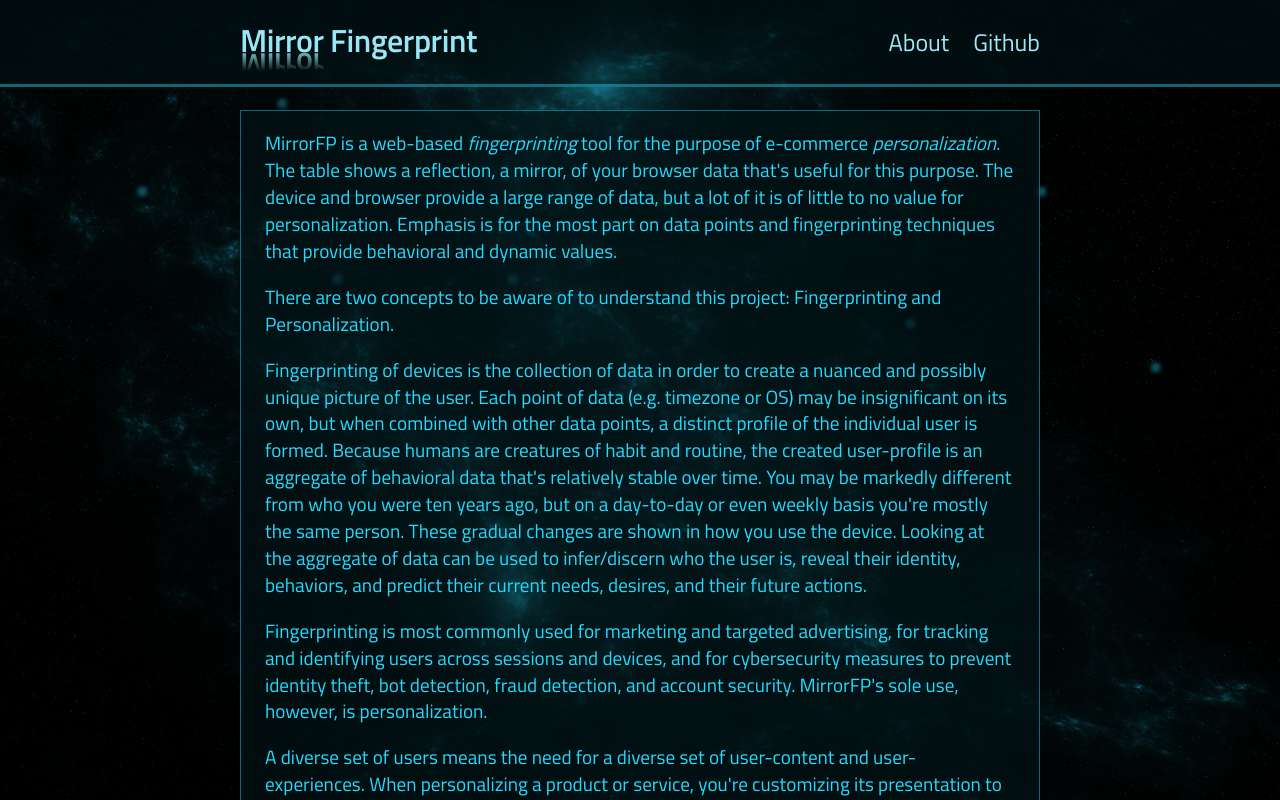
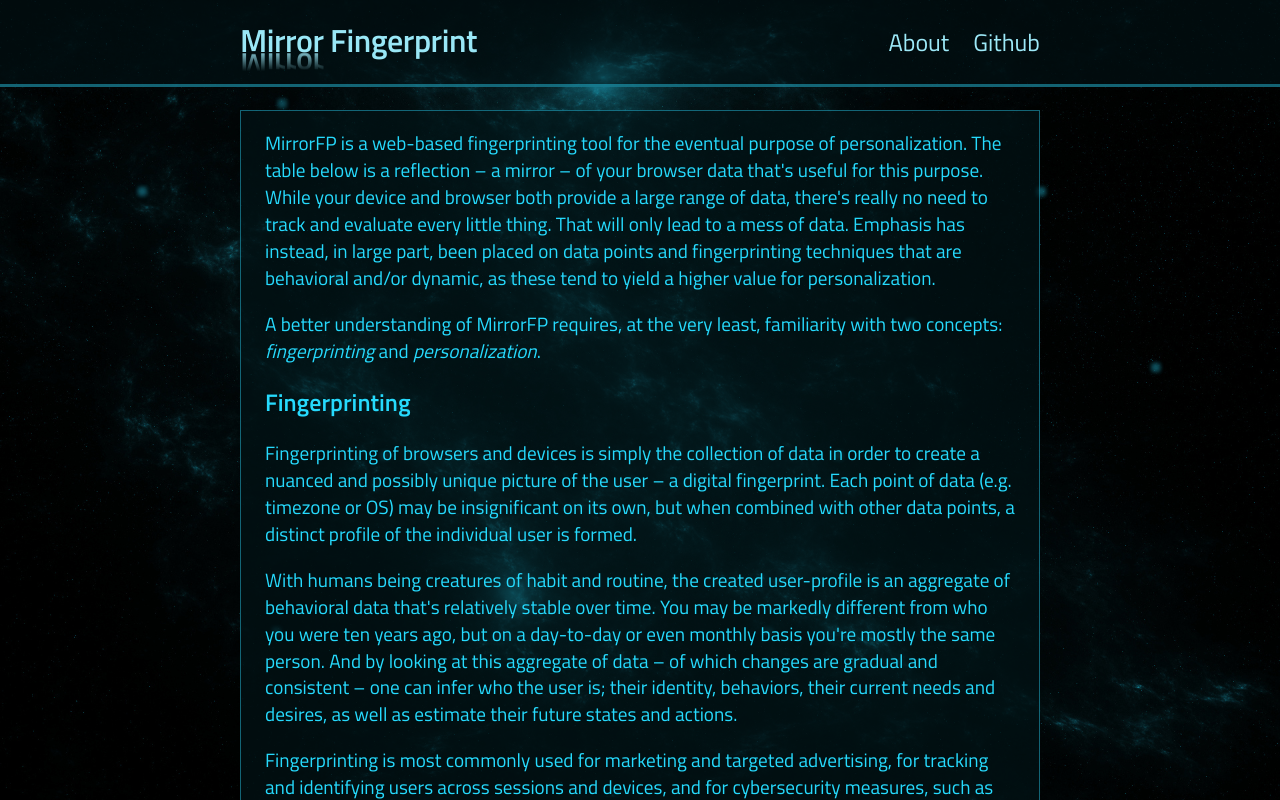
Before and after one commit to dantelyon/DD_Fingerprinting, a React (Create React App) app: page / in a window 1280 px wide. Both pictures are taken after a click on the button "About". Shown: the top 800 px of the page. Built offline with nearby package versions, Linux system fonts and the light colour scheme; no server answers.

Commit message:
revised the text in the about page.

```diff
--- a/src/components/Table.js
+++ b/src/components/Table.js
@@ -27,11 +27,10 @@
       <col id="col2"></col>
     </colgroup>
     <tbody>
-      <BatteryLevel />
-      <GeoIP />
       <SpeechVoices />
       <DevToolsOpen />
       <LoggedAccounts />
+      <GeoIP />
       <AudioContext />
       <Renderer />
       <DomRect />
@@ -45,6 +44,7 @@
       <MouseWheel />
       <SessionDuration />
       <TabChanges />
+      <BatteryLevel />
     </tbody>
     <tbody>
       {
--- a/src/components/Text.js
+++ b/src/components/Text.js
@@ -4,20 +4,26 @@
     render() {
         return (
         <div id="text-content">
-            <p>MirrorFP is a web-based <em>fingerprinting</em> tool for the purpose of e-commerce <em>personalization</em>. The table shows a reflection, a mirror, of your browser data that's useful for this purpose. The device and browser provide a large range of data, but a lot of it is of little to no value for personalization. Emphasis is for the most part on data points and fingerprinting techniques that provide behavioral and dynamic values. {!this.props.showingAbout && <span>For more information, see the <button className="link-button" onClick={this.props.showAbout}>About</button> page.</span>}</p>
+            <p>MirrorFP is a web-based fingerprinting tool for the eventual purpose of personalization. The table below is a reflection – a mirror – of your browser data that's useful for this purpose. While your device and browser both provide a large range of data, there's really no need to track and evaluate every little thing. That will only lead to a mess of data. Emphasis has instead, in large part, been placed on data points and fingerprinting techniques that are behavioral and/or dynamic, as these tend to yield a higher value for personalization. {!this.props.showingAbout && <span>For more information, see the <button className="link-button" onClick={this.props.showAbout}>About</button> page.</span>}</p>
 
             {this.props.showingAbout && <div>
-                <p>There are two concepts to be aware of to understand this project: Fingerprinting and Personalization.</p>
+                <p>A better understanding of MirrorFP requires, at the very least, familiarity with two concepts: <em>fingerprinting</em> and <em>personalization</em>.</p>
 
-                <p>Fingerprinting of devices is the collection of data in order to create a nuanced and possibly unique picture of the user. Each point of data (e.g. timezone or OS) may be insignificant on its own, but when combined with other data points, a distinct profile of the individual user is formed. Because humans are creatures of habit and routine, the created user-profile is an aggregate of behavioral data that's relatively stable over time. You may be markedly different from who you were ten years ago, but on a day-to-day or even weekly basis you're mostly the same person. These gradual changes are shown in how you use the device. Looking at the aggregate of data can be used to infer/discern who the user is, reveal their identity, behaviors, and predict their current needs, desires, and their future actions.</p>
+                <h2>Fingerprinting</h2>
 
-                <p>Fingerprinting is most commonly used for marketing and targeted advertising, for tracking and identifying users across sessions and devices, and for cybersecurity measures to prevent identity theft, bot detection, fraud detection, and account security. MirrorFP's sole use, however, is personalization.</p>
+                <p>Fingerprinting of browsers and devices is simply the collection of data in order to create a nuanced and possibly unique picture of the user – a digital fingerprint. Each point of data (e.g. timezone or OS) may be insignificant on its own, but when combined with other data points, a distinct profile of the individual user is formed.</p>
 
-                <p>A diverse set of users means the need for a diverse set of user-content and user-experiences. When personalizing a product or service, you're customizing its presentation to better fit the personal needs, preferences, and desires of the user or customer. So instead of providing a single and broad experience, personalization allows you to present visitors/users with an experience that's more appropriate/relevant for them. Practically and more effectively, personalization targets not the individual user, but instead a cohort that the user is part of. The cohort is basically just a group that the user shares similar trait(s) with. The more data that is known of the user, the more detailed their profile will be, and the more cohorts they will be part of.</p>
+                <p>With humans being creatures of habit and routine, the created user-profile is an aggregate of behavioral data that's relatively stable over time. You may be markedly different from who you were ten years ago, but on a day-to-day or even monthly basis you're mostly the same person. And by looking at this aggregate of data – of which changes are gradual and consistent – one can infer who the user is; their identity, behaviors, their current needs and desires, as well as estimate their future states and actions.</p>
 
-                <p>In the context of websites, personalization involves using the collected data to deliver content that is dynamic and adaptive, instead of just generic and static. For instance, personalized changes can be made to the website design. From minor changes like the colors, images, and text descriptions, to larger changes such as the landing page or separate components. Additional examples of website personalization are access to certain features, displaying different products, or giving personal offers and suggestions.</p>
+                <p>Fingerprinting is most commonly used for marketing and targeted advertising, for tracking and identifying users across sessions and devices, and for cybersecurity measures, such as account security, bot detection, and preventing identity theft. MirrorFP's sole use, however, is personalization.</p>
 
-                <p>Finally, because the purpose of MirrorFP is personalization, there is no need track and evaluate every little thing. Doing that will only lead to a bunch of bad and useless data. The goal has instead been to determine which fingerprinting techniques and data points provide value and which ones do not, as well as determining how much data is necessary to assign a user to a cohort. A lot of techniques have been mercilessly culled/scrapped in this process. The usual suspects are those that require explicit permission from the user, those that are of low value for high (CPU and/or memory) cost, or those that are redundant, in the sense that they provide essentially the same or a worse value as another technique. I've also excluded many that at first sight appeared to provide some value but upon closer inspection were shown to be inert. The most common reason for this phenomenon is that they historically provided value but no longer do as they have been fixed or made deprecated/obsolete/unsupported/legacy. This usually happens because browser vendors include measures to prevent fingerprinting techniques that are too... invasive on users' privacy.</p>
+                <h2>Personalization</h2>
+
+                <p>A diverse set of users means the need for a diverse set of user-content and user-experiences. When personalizing a product or service, the presentation is customized to better fit the personal needs and preferences of the user – instead of the more traditional approach of presenting a single and broad experience. Personalization allows you to serve your users with an experience that's more relevant for them.</p>
+
+                <p>Practically and effectively, personalization targets not the individual user, but rather a cohort or a combination of cohorts that the user is part of. A cohort is basically just a group of users that all share similar trait(s).</p>
+
+                <p>In the context of websites, personalization involves using the collected data to deliver web content that is dynamic and adaptive, instead of just generic and static. For instance, personalized changes can be made to the website design – from minor changes like the colors, images, and text descriptions, to larger changes such as the landing page or separate components. Additional examples of website personalization are access to certain features, displaying different products, or giving personal offers and suggestions.</p>
             </div>}
         </div>
         )
```
